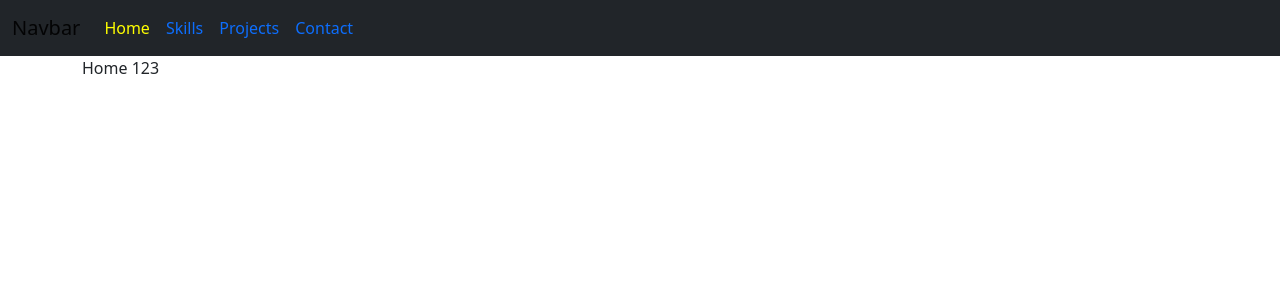
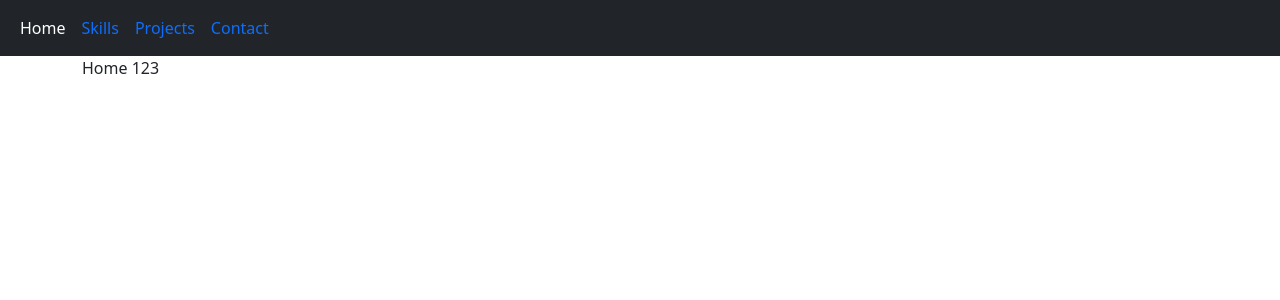
Before and after one commit to RahmaHenchi/porfolio, a React (Create React App) app: page / in a window 1280 px wide. Shown: the top 300 px of the page. Built offline with nearby package versions, Linux system fonts and the light colour scheme.

Commit message:
set up pages routing

```diff
--- a/src/App.js
+++ b/src/App.js
@@ -12,9 +12,9 @@ function App() {
         <Navbar />
         <div className='container'>
           <Route path='/' component={Home} exact />
-          <Route path='/skills' component={Skills} />
-          <Route path='/projects' component={Projects} />
-          <Route path='/contact' component={Contact} />
+          <Route path='/Skills' component={Skills} />
+          <Route path='/Projects' component={Projects} />
+          <Route path='/Contact' component={Contact} />
         </div>
       </BrowserRouter>
     </div>
--- a/src/Components/Navbar.js
+++ b/src/Components/Navbar.js
@@ -4,7 +4,6 @@ function Navbar() {
   return (
     <nav class="navbar bg-dark navbar-expand-lg bg-body-tertiary" data-bs-theme="dark">
       <div class="container-fluid">
-        <a class="navbar-brand" href="#">Navbar</a>
         <button class="navbar-toggler" type="button" data-bs-toggle="collapse" data-bs-target="#navbarNav" aria-controls="navbarNav" aria-expanded="false" aria-label="Toggle navigation">
           <span class="navbar-toggler-icon"></span>
         </button>
--- a/src/index.css
+++ b/src/index.css
@@ -5,7 +5,7 @@
 }
 
 .active {
-  color: yellow;
+  color: white;
 }
 
 a {
```
